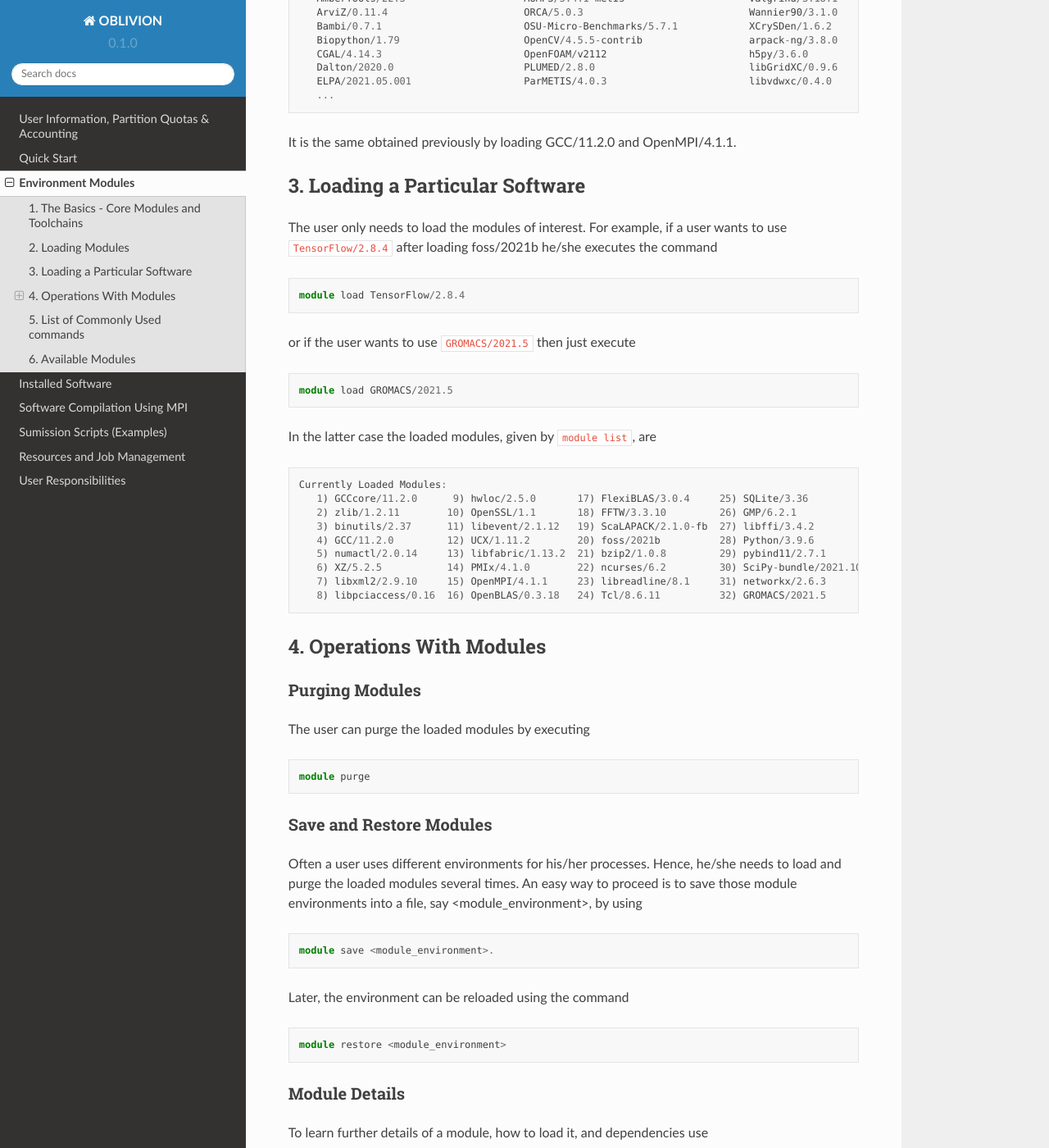
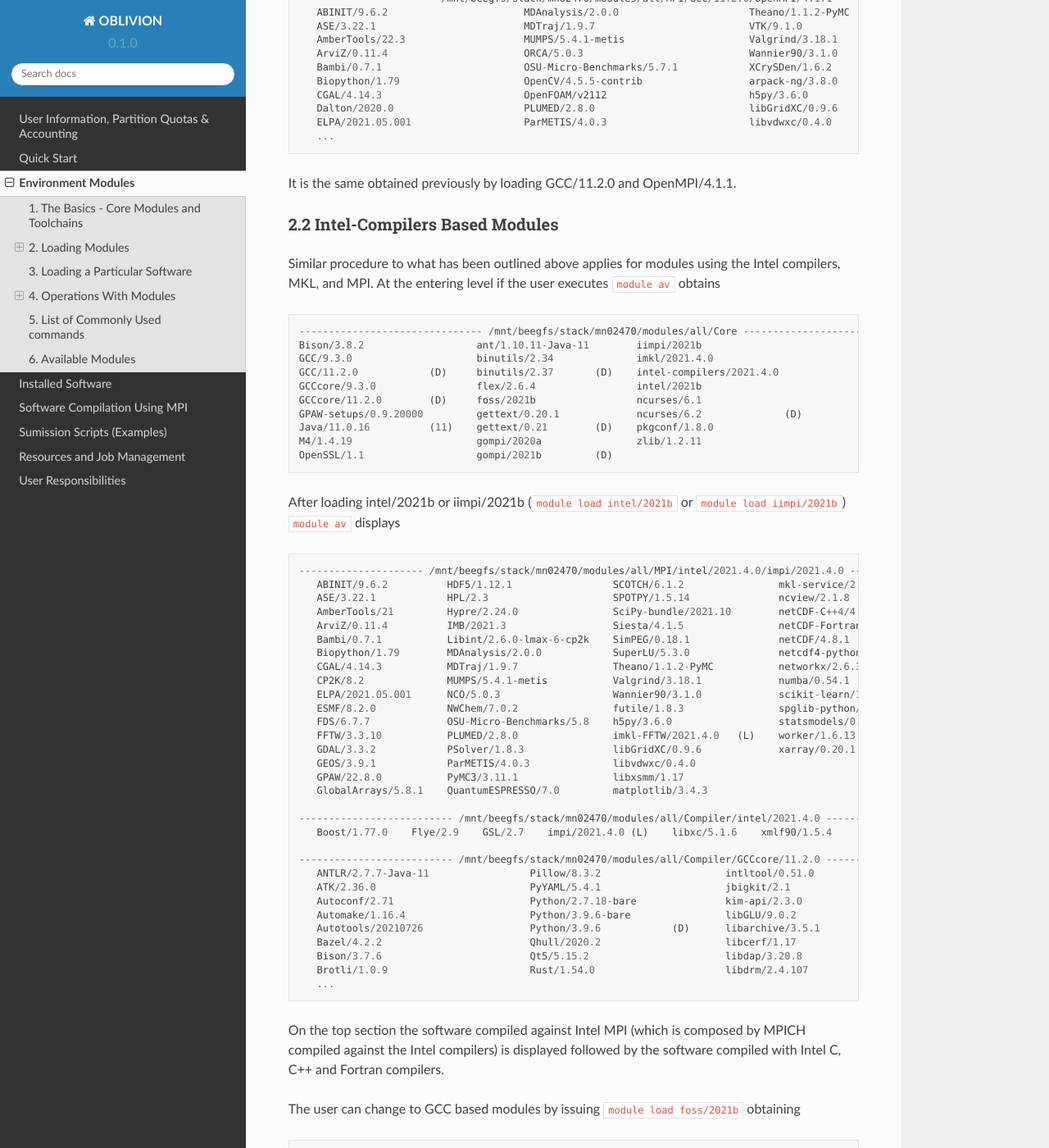
Before and after one commit to mavillez/Oblivion, a Sphinx documentation site: the page built from docs/source/modules.rst, in a window 1280 px wide and 1400 px high, scrolled down 5937 px. Shown: the whole window at 82% size. Built offline with Sphinx 7.4.7 and the Read the Docs theme 2.0.0, drawn with Linux system fonts in a browser that asks for light colours; some of the changed text lies outside the part shown.

Commit message:
Update modules.rst

```diff
--- a/docs/source/modules.rst
+++ b/docs/source/modules.rst
@@ -67,6 +67,9 @@
 
 2. Loading Modules
 ------------------
+
+2.1 GCC Based Modules
+~~~~~~~~~~~~~~~~~~~~~
 
 Let us assume that the user wants to use software compiled with GCC-9.3.0. Hence, he loads the corresponding modules
 
@@ -292,6 +295,90 @@
 
 It is the same obtained previously by loading GCC/11.2.0 and OpenMPI/4.1.1.
 
+
+2.2 Intel-Compilers Based Modules
+~~~~~~~~~~~~~~~~~~~~~~~~~~~~~~~~~
+
+Similar procedure to what has been outlined above applies for modules using the Intel compilers, MKL, and MPI. At the entering level if the user executes ``module av`` obtains
+
+.. code-block:: julia
+
+   ------------------------------- /mnt/beegfs/stack/mn02470/modules/all/Core -------------------------------
+   Bison/3.8.2                   ant/1.10.11-Java-11        iimpi/2021b
+   GCC/9.3.0                     binutils/2.34              imkl/2021.4.0
+   GCC/11.2.0            (D)     binutils/2.37       (D)    intel-compilers/2021.4.0
+   GCCcore/9.3.0                 flex/2.6.4                 intel/2021b
+   GCCcore/11.2.0        (D)     foss/2021b                 ncurses/6.1
+   GPAW-setups/0.9.20000         gettext/0.20.1             ncurses/6.2              (D)
+   Java/11.0.16          (11)    gettext/0.21        (D)    pkgconf/1.8.0
+   M4/1.4.19                     gompi/2020a                zlib/1.2.11
+   OpenSSL/1.1                   gompi/2021b         (D)
+
+After loading intel/2021b or iimpi/2021b (``module load intel/2021b`` or ``module load iimpi/2021b``) ``module av`` displays
+
+.. code-block:: julia
+
+   --------------------- /mnt/beegfs/stack/mn02470/modules/all/MPI/intel/2021.4.0/impi/2021.4.0 ----------------------
+      ABINIT/9.6.2          HDF5/1.12.1                 SCOTCH/6.1.2                mkl-service/2.3.0
+      ASE/3.22.1            HPL/2.3                     SPOTPY/1.5.14               ncview/2.1.8
+      AmberTools/21         Hypre/2.24.0                SciPy-bundle/2021.10        netCDF-C++4/4.3.1
+      ArviZ/0.11.4          IMB/2021.3                  Siesta/4.1.5                netCDF-Fortran/4.5.3
+      Bambi/0.7.1           Libint/2.6.0-lmax-6-cp2k    SimPEG/0.18.1               netCDF/4.8.1
+      Biopython/1.79        MDAnalysis/2.0.0            SuperLU/5.3.0               netcdf4-python/1.5.7
+      CGAL/4.14.3           MDTraj/1.9.7                Theano/1.1.2-PyMC           networkx/2.6.3
+      CP2K/8.2              MUMPS/5.4.1-metis           Valgrind/3.18.1             numba/0.54.1
+      ELPA/2021.05.001      NCO/5.0.3                   Wannier90/3.1.0             scikit-learn/1.0.1
+      ESMF/8.2.0            NWChem/7.0.2                futile/1.8.3                spglib-python/1.16.3
+      FDS/6.7.7             OSU-Micro-Benchmarks/5.8    h5py/3.6.0                  statsmodels/0.13.1
+      FFTW/3.3.10           PLUMED/2.8.0                imkl-FFTW/2021.4.0   (L)    worker/1.6.13
+      GDAL/3.3.2            PSolver/1.8.3               libGridXC/0.9.6             xarray/0.20.1
+      GEOS/3.9.1            ParMETIS/4.0.3              libvdwxc/0.4.0
+      GPAW/22.8.0           PyMC3/3.11.1                libxsmm/1.17
+      GlobalArrays/5.8.1    QuantumESPRESSO/7.0         matplotlib/3.4.3
+
+   -------------------------- /mnt/beegfs/stack/mn02470/modules/all/Compiler/intel/2021.4.0 --------------------------
+      Boost/1.77.0    Flye/2.9    GSL/2.7    impi/2021.4.0 (L)    libxc/5.1.6    xmlf90/1.5.4
+
+   -------------------------- /mnt/beegfs/stack/mn02470/modules/all/Compiler/GCCcore/11.2.0 --------------------------
+      ANTLR/2.7.7-Java-11                 Pillow/8.3.2                     intltool/0.51.0
+      ATK/2.36.0                          PyYAML/5.4.1                     jbigkit/2.1
+      Autoconf/2.71                       Python/2.7.18-bare               kim-api/2.3.0
+      Automake/1.16.4                     Python/3.9.6-bare                libGLU/9.0.2
+      Autotools/20210726                  Python/3.9.6            (D)      libarchive/3.5.1
+      Bazel/4.2.2                         Qhull/2020.2                     libcerf/1.17
+      Bison/3.7.6                         Qt5/5.15.2                       libdap/3.20.8
+      Brotli/1.0.9                        Rust/1.54.0                      libdrm/2.4.107
+      ...
+
+On the top section the software compiled against Intel MPI (which is composed by MPICH compiled against the Intel compilers)
+is displayed followed by the software compiled with Intel C, C++ and Fortran compilers.
+
+The user can change to GCC based modules by issuing ``module load foss/2021b`` obtaining
+
+.. code-block:: julia
+
+   Lmod is automatically replacing "intel-compilers/2021.4.0" with "GCC/11.2.0".
+
+   Inactive Modules:
+      1) imkl-FFTW/2021.4.0     2) impi/2021.4.0
+
+and ``module list`` gives
+
+module list
+
+.. code-block:: julia
+
+   Currently Loaded Modules:
+      1) GCCcore/11.2.0   6) imkl/2021.4.0   11) libpciaccess/0.16  16) PMIx/4.1.0       21) ScaLAPACK/2.1.0-fb
+      2) zlib/1.2.11      7) intel/2021b     12) hwloc/2.5.0        17) OpenMPI/4.1.1    22) foss/2021b
+      3) binutils/2.37    8) GCC/11.2.0      13) OpenSSL/1.1        18) OpenBLAS/0.3.18
+      4) numactl/2.0.14   9) XZ/5.2.5        14) libevent/2.1.12    19) FlexiBLAS/3.0.4
+      5) UCX/1.11.2      10) libxml2/2.9.10  15) libfabric/1.13.2   20) FFTW/3.3.10
+
+   Inactive Modules:
+      1) impi/2021.4.0   2) imkl-FFTW/2021.4.0
+
+
 3. Loading a Particular Software
 --------------------------------
 
@@ -320,6 +407,7 @@
       6) XZ/5.2.5           14) PMIx/4.1.0        22) ncurses/6.2         30) SciPy-bundle/2021.10
       7) libxml2/2.9.10     15) OpenMPI/4.1.1     23) libreadline/8.1     31) networkx/2.6.3
       8) libpciaccess/0.16  16) OpenBLAS/0.3.18   24) Tcl/8.6.11          32) GROMACS/2021.5
+
 
 4. Operations With Modules
 --------------------------
```
